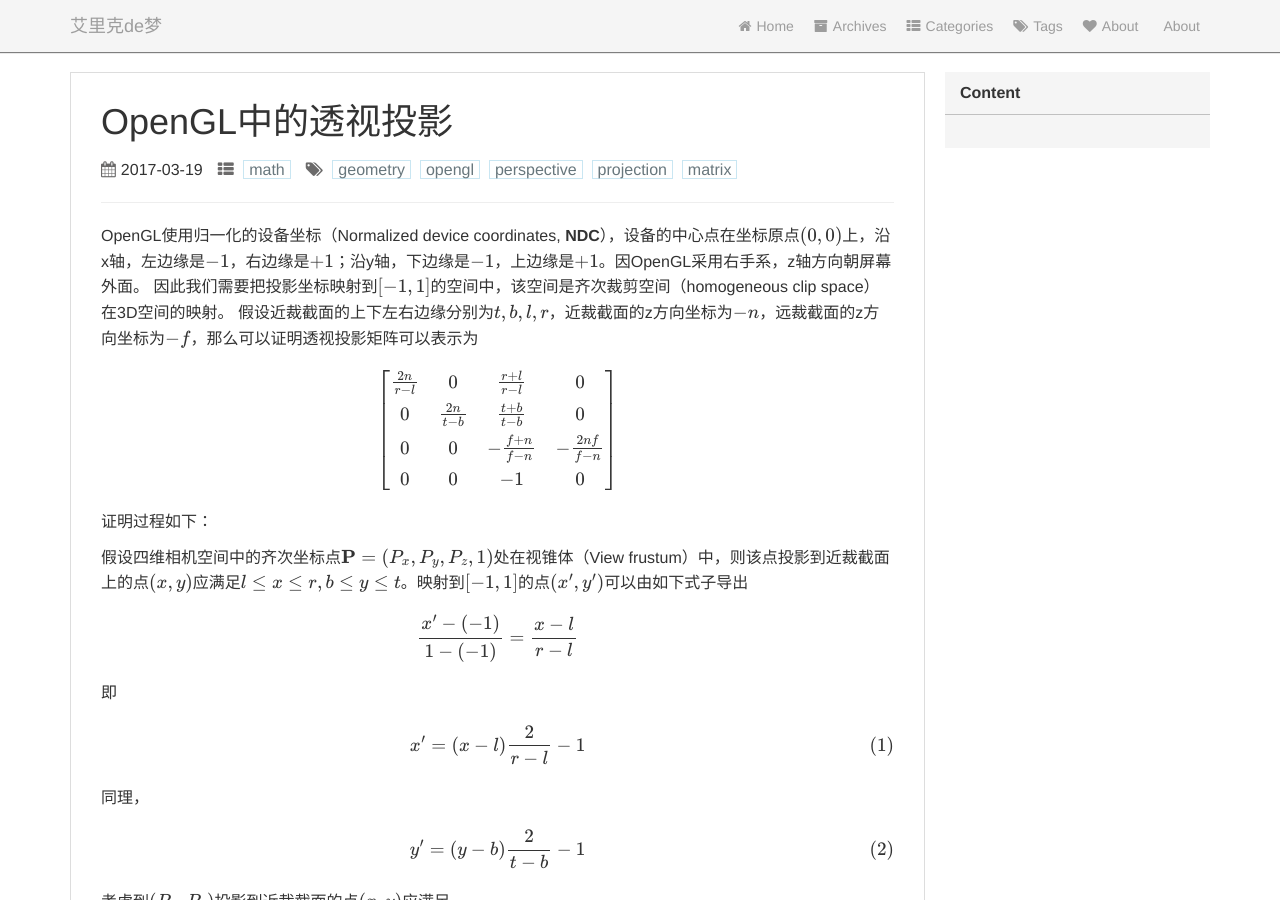
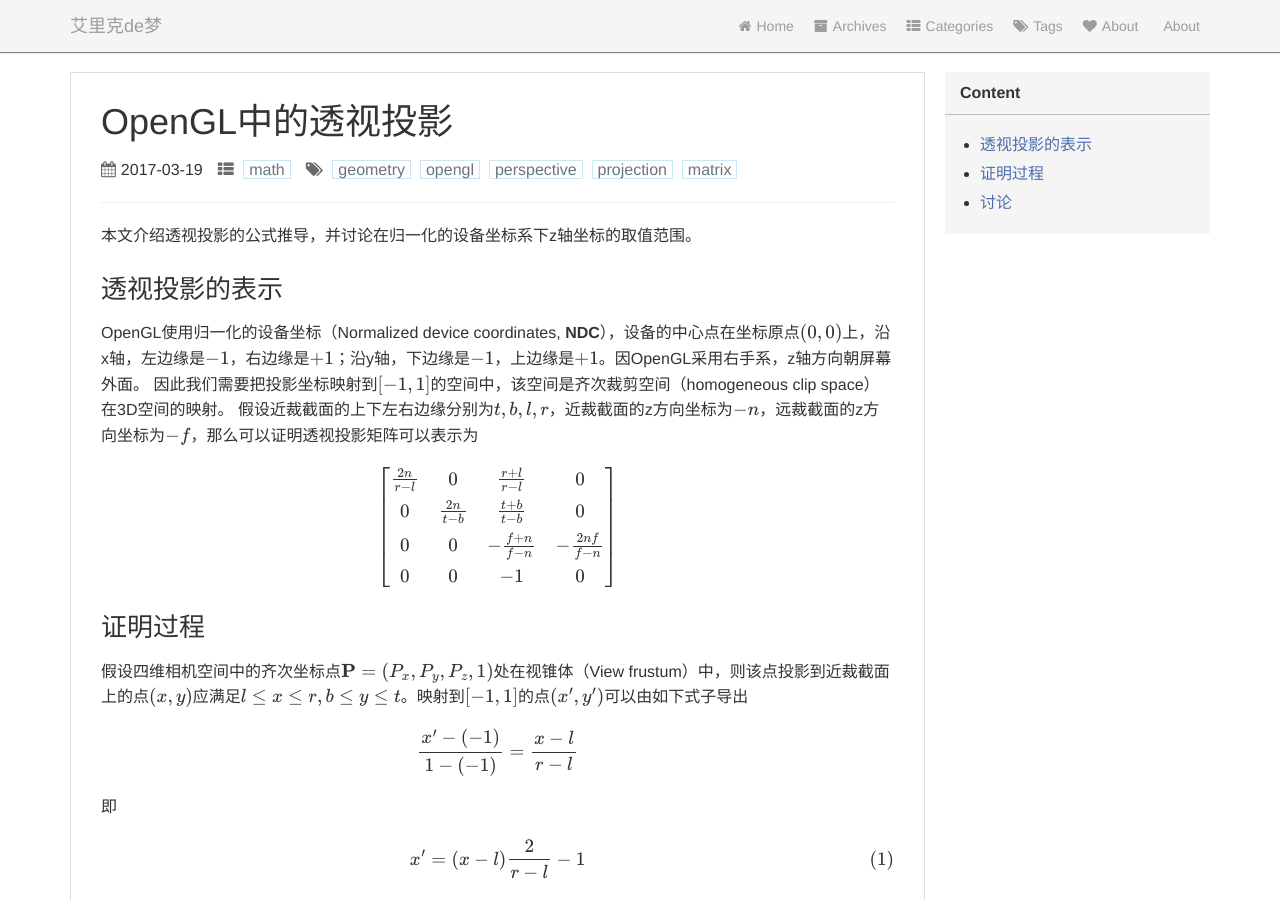
Before and after one commit to pyericz/blog, a Jekyll site: the page built from _posts/2017-03-19-opengl-perspective-projection.md, in a window 1280 px wide and 900 px high. Built offline with Jekyll 4.4.1, drawn with Linux system fonts in a browser that asks for light colours; formulas are drawn with MathJax 3; comment, search, counter and statistics services are not loaded.

Commit message:
两篇博客调整

```diff
--- a/_posts/2017-03-19-opengl-perspective-projection.md
+++ b/_posts/2017-03-19-opengl-perspective-projection.md
@@ -5,6 +5,13 @@ categories: math
 tag: [geometry, opengl, perspective, projection, matrix]
 date: 2017-03-19
 ---
+* content
+{:toc}
+
+本文介绍透视投影的公式推导，并讨论在归一化的设备坐标系下z轴坐标的取值范围。
+
+
+### 透视投影的表示
 
 OpenGL使用归一化的设备坐标（Normalized device coordinates, **NDC**），设备的中心点在坐标原点$$(0, 0)$$上，沿x轴，左边缘是$$-1$$，右边缘是$$+1$$；沿y轴，下边缘是$$-1$$，上边缘是$$+1$$。因OpenGL采用右手系，z轴方向朝屏幕外面。
 因此我们需要把投影坐标映射到$$[-1, 1]$$的空间中，该空间是齐次裁剪空间（homogeneous clip space）在3D空间的映射。
@@ -19,8 +26,7 @@ $$
 \end{bmatrix}
 $$
 
-证明过程如下：
-
+### 证明过程
 假设四维相机空间中的齐次坐标点$$\textbf{P}=(P_x, P_y, P_z, 1)$$处在视锥体（View frustum）中，则该点投影到近裁截面上的点$$(x, y)$$应满足$$l\le x\le r, b\le y \le t$$。映射到$$[-1,1]$$的点$$(x',y')$$可以由如下式子导出
 
 $$
@@ -136,6 +142,8 @@ $$
 \tag{14}\label{eq:14}
 $$
 
+### 讨论
+
 值得讨论的是在NDC下，z轴方向是如何映射的。根据(13)式，可以得到
 
 $$
```
Also changed, not shown: _posts/2017-03-21-transform-normal-vectors.markdown (+7 -1 lines).
